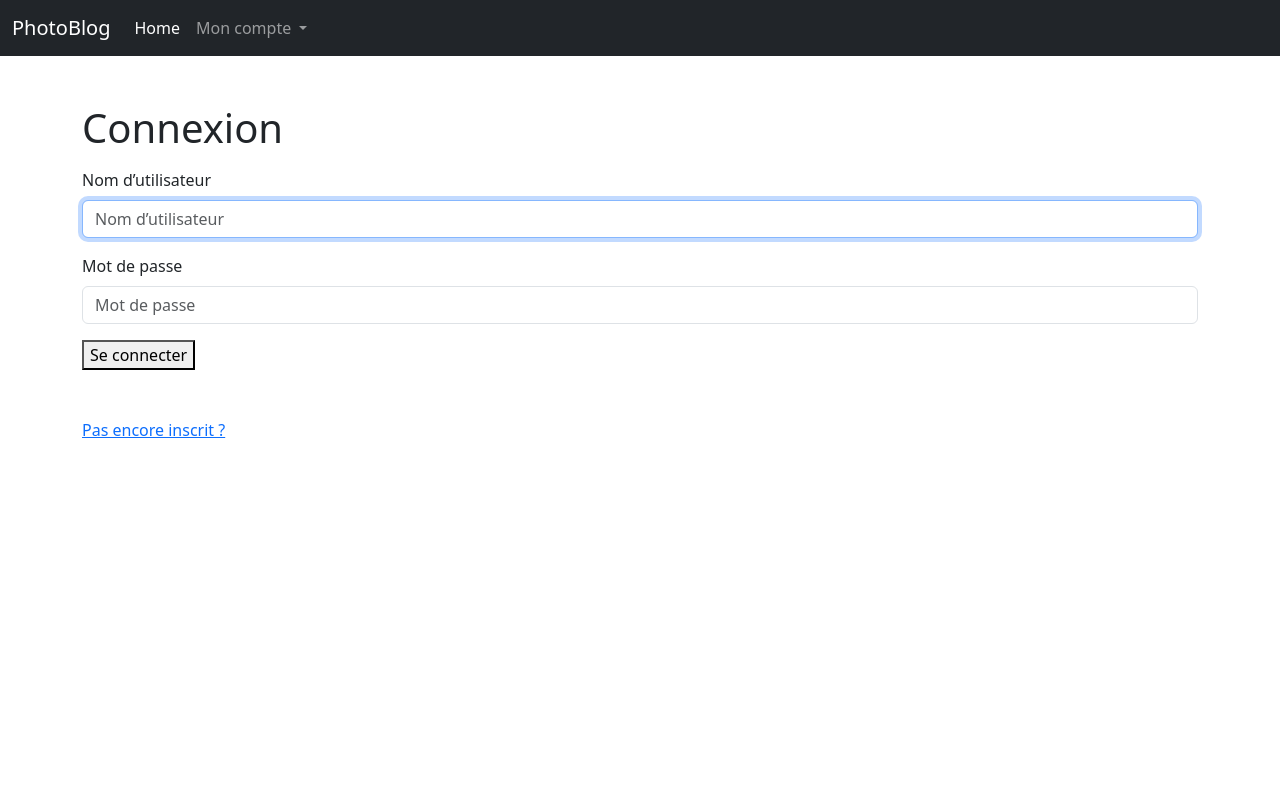
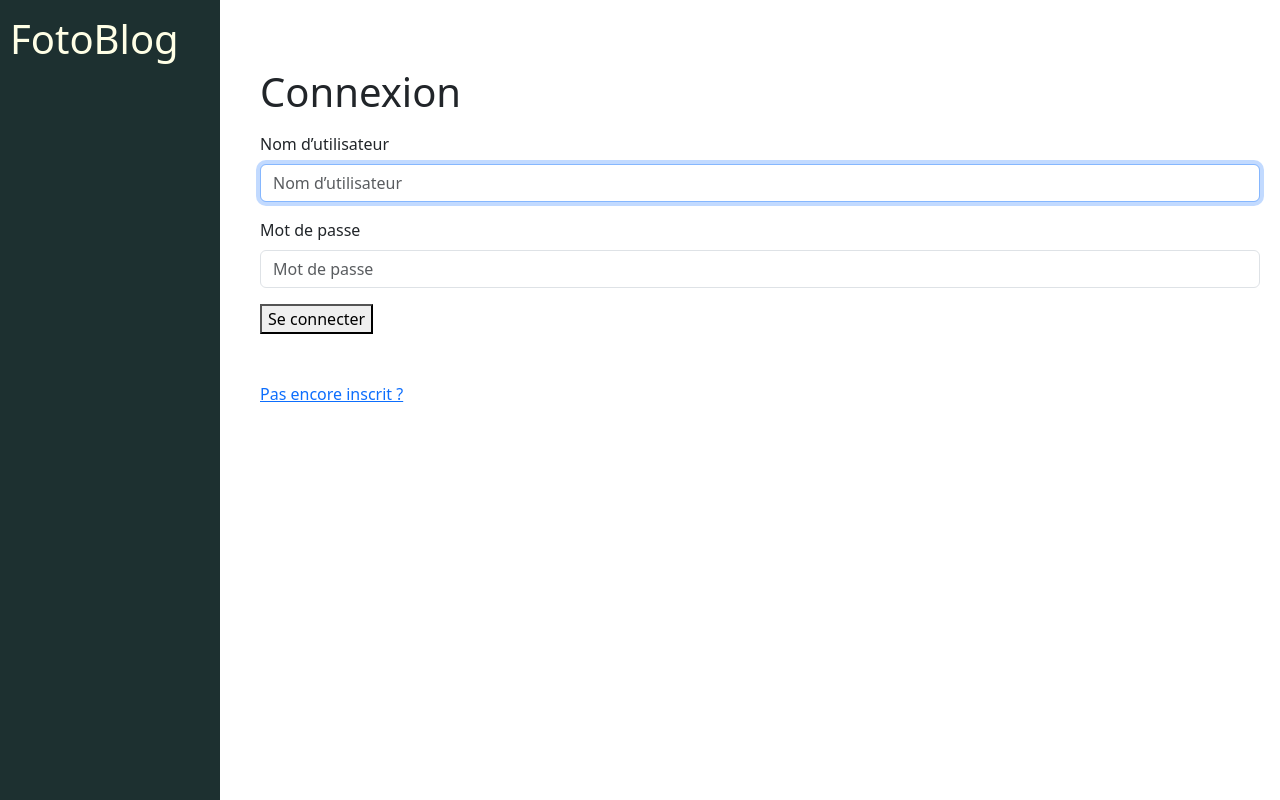
Before and after one commit to mataxelle/PhotoBlog, a Django app: page / in a window 1280 px wide. Run offline with Django 5.2, Linux system fonts and the light colour scheme; some libraries are stand-ins or nearby versions.

Commit message:
Delete navbar and add sidebar

```diff
--- a/photoBlog/settings.py
+++ b/photoBlog/settings.py
@@ -119,7 +119,8 @@ USE_TZ = True
 # Static files (CSS, JavaScript, Images)
 # https://docs.djangoproject.com/en/5.2/howto/static-files/
 
-STATIC_URL = 'static/'
+STATIC_URL = '/static/'
+STATICFILES_DIRS = [BASE_DIR.joinpath('static/')]
 
 # Default primary key field type
 # https://docs.djangoproject.com/en/5.2/ref/settings/#default-auto-field
--- /dev/null
+++ b/static/app.css
@@ -0,0 +1,54 @@
+/* The sidebar menu */
+.sidebar {
+    height: 100%; /* Full-height: remove this if you want "auto" height */
+    width: 220px; /* Set the width of the sidebar */
+    position: fixed; /* Fixed Sidebar (stay in place on scroll) */
+    z-index: 1; /* Stay on top */
+    top: 0; /* Stay at the top */
+    left: 0;
+    background-color: #1d3030;
+    color:  #ffffe6;
+    overflow-x: hidden; /* Disable horizontal scroll */
+    padding-top: 15px;
+    padding-left: 10px;
+    padding-right: 10px;
+}
+
+/* The navigation menu links */
+.sidebar a {
+    text-decoration: none;
+    color:  #ffffe6;
+    display: block;
+}
+
+/* When you mouse over the navigation links, change their color */
+.sidebar a:hover {
+    color: #f1f1f1;
+}
+
+/* Style page content */
+.main {
+    margin-left: 240px; /* Same as the width of the sidebar */
+    padding: 20px;
+}
+
+.avatar {
+    width: 80%;
+    border-radius: 10%;
+    display: block;
+    margin: auto;
+    padding-top: 10px;
+    padding-bottom: 10px;
+}
+
+.grid-container {
+    display: grid;
+    grid-template-columns: auto auto auto;
+    padding: 20px;
+    text-align: center;
+}
+
+.post img {
+    width: 80%;
+    border-radius: 5px;
+}
--- a/templates/base.html
+++ b/templates/base.html
@@ -1,64 +1,28 @@
+{% load static %}
+{% load bootstrap5 %}
 <!DOCTYPE html>
 <html lang="fr">
 	<head>
 		<meta charset="UTF-8">
 		<meta name="viewport" content="width=device-width, initial-scale=1.0">
-		{% load bootstrap5 %}
+		<link rel="stylesheet" href="{% static 'app.css' %}">
 		{% bootstrap_css %}
 		{% bootstrap_javascript %}
 		<title>PhotoBlog</title>
 	</head>
 	<body>
-		<nav class="navbar navbar-expand-lg navbar-dark bg-dark">
-			<div class="container-fluid">
-				<a class="navbar-brand" href="{% url 'home'%}">PhotoBlog</a>
-				<button class="navbar-toggler" type="button" data-bs-toggle="collapse" data-bs-target="#navbarSupportedContent" aria-controls="navbarSupportedContent" aria-expanded="false" aria-label="Toggle navigation">
-					<span class="navbar-toggler-icon"></span>
-				</button>
-				<div class="collapse navbar-collapse" id="navbarSupportedContent">
-					<ul class="navbar-nav me-auto mb-2 mb-lg-0">
-						<li class="nav-item">
-							<a class="nav-link active" aria-current="page" href="{% url 'home'%}">Home</a>
-						</li>
-						<li class="nav-item dropdown">
-							{% if user.is_authenticated %}
-							    <a class="nav-link dropdown-toggle" href="#" role="button" data-bs-toggle="dropdown" aria-expanded="false">
-								    {{ user }}
-							    </a>
-							{% else %}
-								<a class="nav-link dropdown-toggle" href="#" role="button" data-bs-toggle="dropdown" aria-expanded="false">
-								    Mon compte
-							    </a>
-							{% endif %}
+		<div class="sidebar">
+            <h1>FotoBlog</h1>
+            {% if user.is_authenticated %}
+                <p>Salut, {{ user }} !</p>
+                <p><a href="{% url 'home' %}">Accueil</a></p>
+                <p><a href="{% url 'photo_upload' %}">Téléverser une photo</a></p>
+                <p><a href="{% url 'password_change' %}">Changer le mot de passe</a></p>
+                <p><a href="{% url 'logout' %}">Se déconnecter</a></p>
+            {% endif %}
+        </div>
 
-							<ul class="dropdown-menu">
-								{% if user.is_authenticated %}
-								    <li>
-									    <a class="dropdown-item" href="{% url 'home' %}">Mon espace</a>
-								    </li>
-									<li class="nav-item">
-							            <a class="dropdown-item" href="{% url 'photo_upload'%}">Téléverser une photo</a>
-						            </li>
-								    <li><hr class="dropdown-divider"></li>
-								    <li>
-									    <a class="dropdown-item" href="{% url 'logout' %}">Se déconnecter</a>
-								    </li>
-								{% else %}
-									<li>
-									    <a class="dropdown-item" href="{% url 'login' %}">Connexion</a>
-								    </li>
-								    <li>
-									    <a class="dropdown-item" href="{% url 'signup' %}">S'inscrire</a>
-								    </li>
-								{% endif %}
-							</ul>
-						</li>
-					</ul>
-				</div>
-			</div>
-		</nav>
-
-		<div class="container my-5">
+		<div class="my-5 main">
 		    {% block content %}{% endblock %}
 		</div>
 		</body>
```
Also changed, not shown: static/media/aurora-1197753_1920.jpg (renamed from media/aurora-1197753_1920.jpg).
